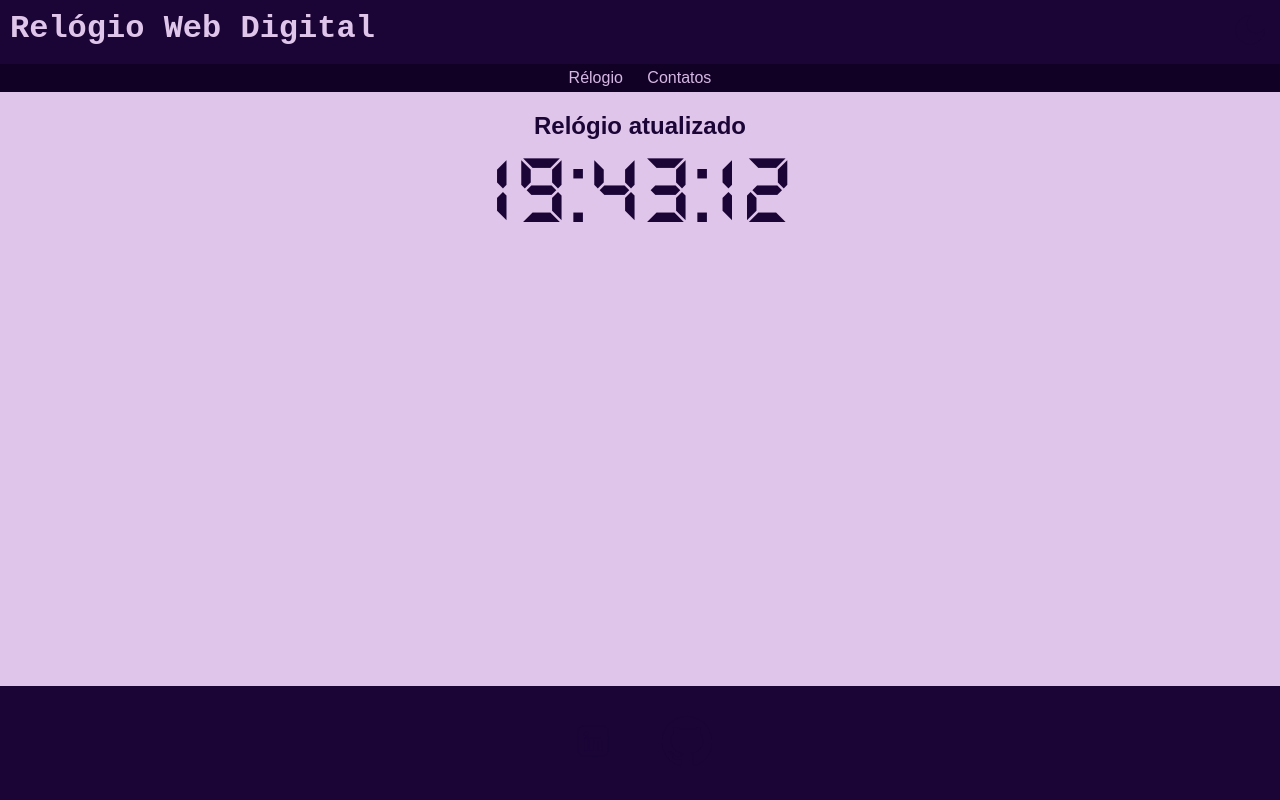
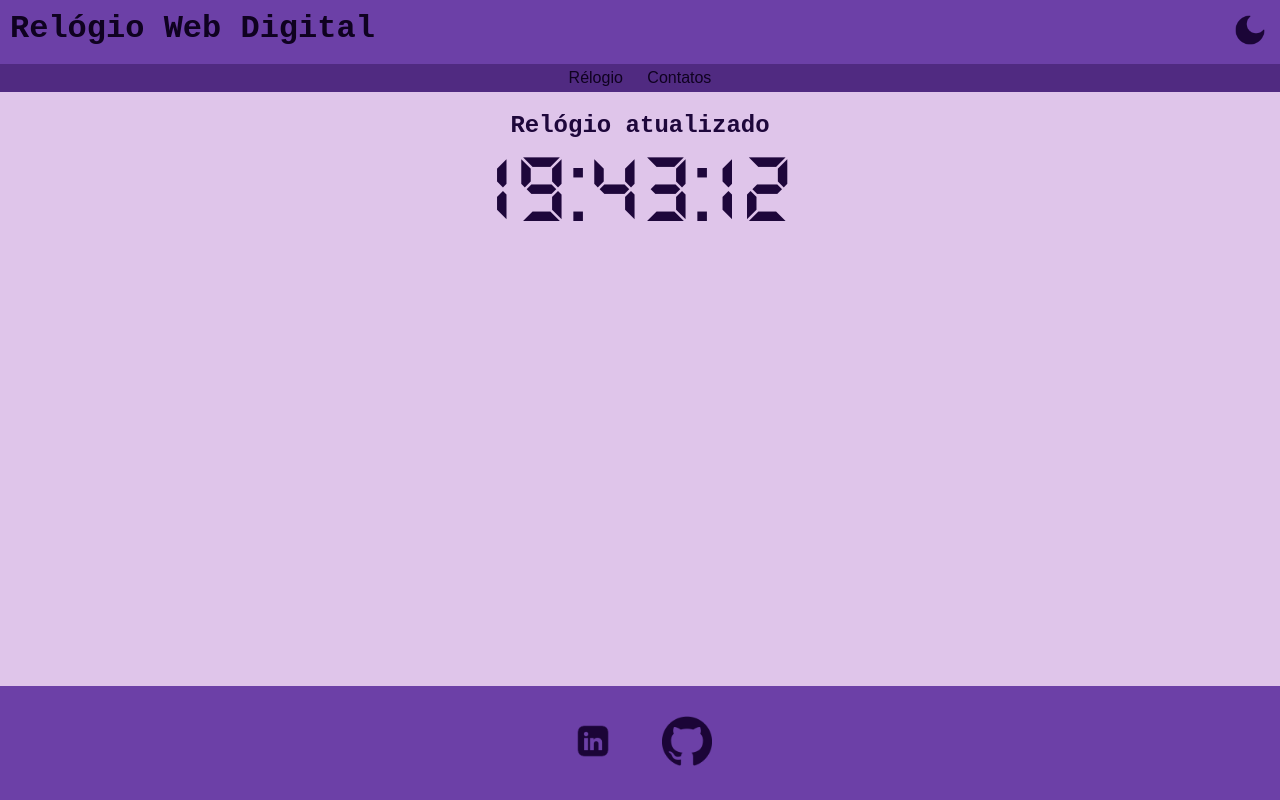
Before and after one commit to GeovaniProgram/Relogio-Digital-Web, a plain HTML site: page index.html in a window 1280 px wide. Drawn offline with Linux system fonts and the light colour scheme.

Commit message:
Mudando as cores do modo light

```diff
--- a/style.css
+++ b/style.css
@@ -15,8 +15,8 @@
 }
 
 header{
-    background-color: #1B0537;
-    color: #DFC5EA;
+    background-color: #6c40a7;
+    color: #0f0220;
     padding: 10px;
 }
 .container-header{
@@ -25,7 +25,8 @@ header{
     justify-content: space-between;
 }
 
-header h1{
+header h1,
+h2{
     font-family: "Courier New" , Courier, monospace;
     text-align: start;
 }
@@ -35,7 +36,7 @@ header img{
 }
 
 nav{
-    background-color: #110225;
+    background-color: #502a81;
     text-align: center;
     padding: 5px 0;
 }
@@ -44,7 +45,7 @@ nav li{
     list-style-type: none;
 }
 nav a{
-    color: #d6b7e4;
+    color: #0f0220;
     text-decoration: none;
     margin: 0 10px;
 
@@ -56,14 +57,14 @@ main{
 
 body{
     background-color: #DFC5EA;
-    color: #1B0537;
+    color: #1e073b;
     padding: 0;
     margin: 0;
     font-family: Arial, Helvetica, sans-serif;
 }
 
 footer{
-    background-color: #1B0537;
+    background-color: #6c40a7;
     color: #DFC5EA;
     padding: 10px 0;
     position: absolute;
@@ -83,7 +84,10 @@ footer img{
     }
     nav{
         background-color: #0b011a;
-        color: #d6b7e4;
+        color: #DFC5EA;
+    }
+    nav a{
+        color: #DFC5EA;
     }
     background-color: #1B0537;
     color: #DFC5EA;
```
